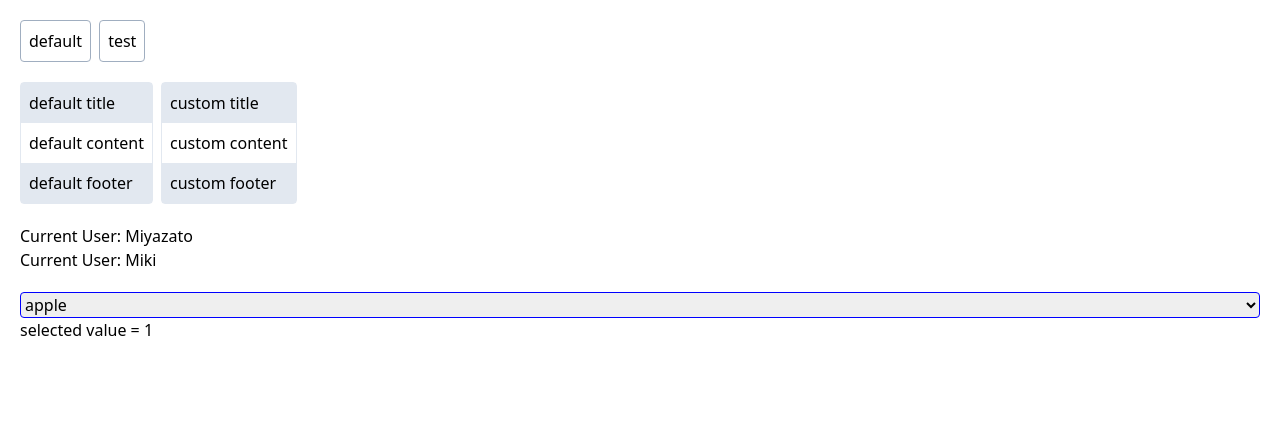
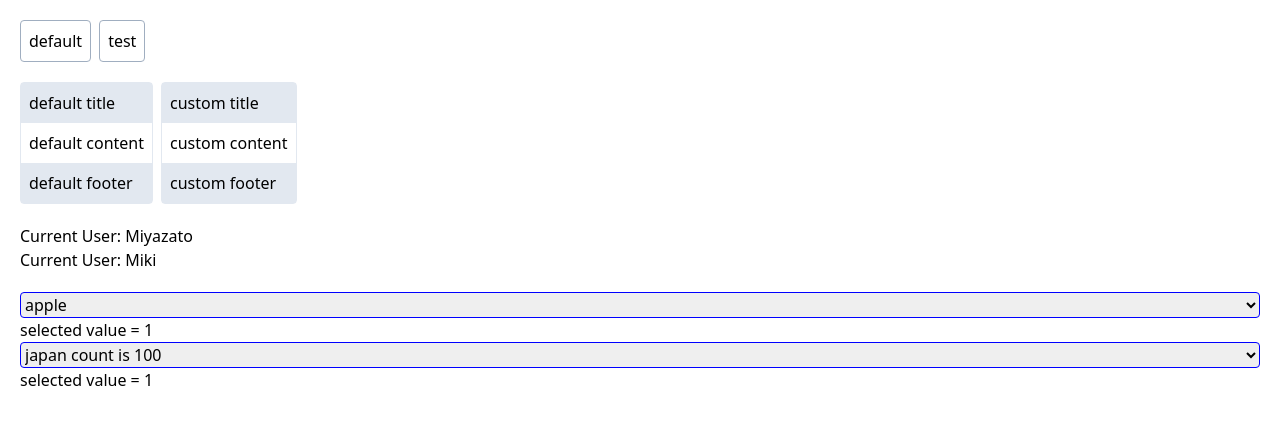
Before and after one commit to punkshiraishi/vue-slot-sample, a Vue app: page / in a window 1280 px wide. Shown: the top 424 px of the page. Built offline with nearby package versions, Linux system fonts and the light colour scheme.

Commit message:
DemoPage にセレクトの使用例を追加

```diff
--- a/src/components/DemoPage.vue
+++ b/src/components/DemoPage.vue
@@ -28,11 +28,23 @@
     </div>
     <div class="flex flex-col space-2-2">
       <BaseSelect
-        v-model="data"
-        :options="options"
+        v-model="fruitName"
+        :options="fruits"
+        name="fruit"
+      />
+      selected value = {{ fruitName }}
+      <BaseSelect
+        v-model="countryName"
+        :options="countries"
         name="test"
-      />
-      selected value = {{ data }}
+      >
+        <template #label="{ option }">
+          <div class="flex justify-between bg-blue">
+            {{ `${option.label} count is ${option.count}` }}
+          </div>
+        </template>
+      </BaseSelect>
+      selected value = {{ countryName }}
     </div>
   </div>
 </template>
@@ -52,8 +64,8 @@ import MessageCard from './MessageCard.vue';
   }
 })
 export default class DemoPage extends Vue {
-  data = ''
-  options = [
+  fruitName = ''
+  fruits = [
     {
       label: "apple",
       value: "1",
@@ -63,6 +75,25 @@ export default class DemoPage extends Vue {
       value: "2",
     }
   ]
+
+  countryName = ''
+  countries = [
+    {
+      label: "japan",
+      value: 1,
+      count: 100,
+    },
+    {
+      label: "korea",
+      value: 2,
+      count: 200,
+    },
+    {
+      label: "china",
+      value: 3,
+      count: 500,
+    },
+  ]
   @Prop() private msg!: string;
 }
 </script>
```
